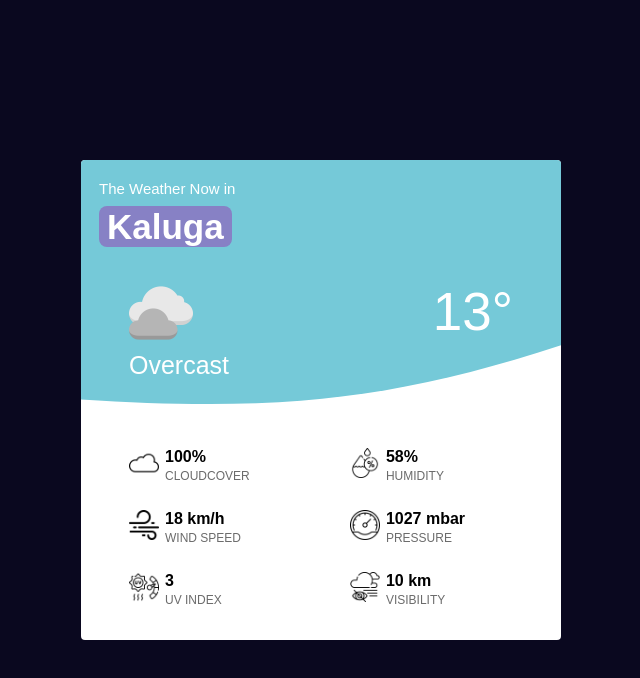
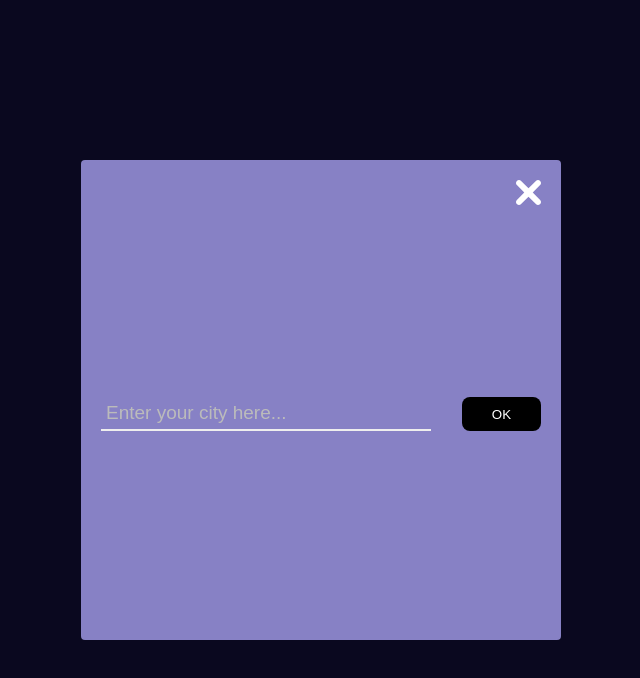
Before and after one commit to LexaWin/weather-app, a React (Create React App) app: page / in a window 1280 px wide. Shown: the top 678 px of the page, without its empty margins (319-959 px from the left). Built offline with nearby package versions, Linux system fonts and the light colour scheme.

Commit message:
Added CitySelect component

```diff
--- a/src/components/app/App.jsx
+++ b/src/components/app/App.jsx
@@ -2,6 +2,7 @@ import { Component } from 'react';
 import Main from '../main/Main';
 import Spinner from '../spinner/Spinner';
 import MainService from '../../services/MainService';
+import CitySelect from '../citySelect/CitySelect';
 
 import './App.css';
 
@@ -12,7 +13,8 @@ class App extends Component {
     this.mainService = new MainService();
 
     this.state = {
-      loading: true,
+      select: true,
+      loading: false,
       weather: null,
     };
 
@@ -23,16 +25,20 @@ class App extends Component {
     this.setState({ loading: false, weather });
   }
 
-  componentDidMount() {
-    this.mainService.getWeather().then(this.onWeatherLoaded);
-  }
+  render() {
+    const { select, loading, weather } = this.state;
 
-  render() {
-    const { loading, weather } = this.state;
+    const citySelect = select ? <CitySelect /> : null;
+    const spinner = loading ? <Spinner /> : null;
+    const main = weather && !loading ? <Main weather={weather} /> : null;
 
-    const element = loading ? <Spinner /> : <Main weather={weather} />;
-
-    return element;
+    return (
+      <>
+        {citySelect}
+        {spinner}
+        {main}
+      </>
+    );
   }
 }
 
--- /dev/null
+++ b/src/components/citySelect/CitySelect.css
@@ -0,0 +1,48 @@
+.city-select {
+  height: 100%;
+  background-color: #8781c5;
+  padding: 20px;
+  display: flex;
+  flex-direction: column;
+  /* z-index: 100; */
+}
+
+.btn-close {
+  color: #ffffff;
+  background: none;
+  border: none;
+  cursor: pointer;
+  align-self: flex-end;
+}
+
+.form {
+  flex-grow: 1;
+  display: flex;
+  align-items: center;
+  justify-content: space-between;
+}
+
+.form-input {
+  border: none;
+  border-bottom: 2px solid #eeeeee;
+  background-color: transparent;
+  color: #ffffff;
+  outline: none;
+  font-size: 19px;
+  width: 75%;
+  padding: 5px;
+}
+
+.form-input::placeholder {
+  color: #bbbbbb;
+}
+
+.form-submit {
+  background-color: #000000;
+  color: #ffffff;
+  width: 18%;
+  height: 34px;
+  border: none;
+  border-radius: 8px;
+  cursor: pointer;
+}
--- /dev/null
+++ b/src/components/citySelect/CitySelect.jsx
@@ -0,0 +1,52 @@
+import { Component } from 'react';
+
+import './CitySelect.css';
+
+import btn from '../../img/btn-close.svg';
+
+class CitySelect extends Component {
+  constructor(props) {
+    super(props);
+
+    this.state = {
+      value: '',
+    };
+
+    this.handleChange = this.handleChange.bind(this);
+    this.handleSubmit = this.handleSubmit.bind(this);
+  }
+
+  handleChange(e) {
+    this.setState({ value: e.target.value });
+  }
+
+  handleSubmit(e) {
+    e.preventDefault();
+  }
+
+  render() {
+    return (
+      <main className="city-select">
+        <button className="btn-close">
+          <img src={btn} alt="Close" width="25" />
+        </button>
+
+        <form className="form" onSubmit={this.handleSubmit}>
+          <input
+            type="text"
+            value={this.state.value}
+            onChange={this.handleChange}
+            className="form-input"
+            placeholder="Enter your city here..."
+            required
+          />
+          <button type="submit" className="form-submit">
+            OK
+          </button>
+        </form>
+      </main>
+    );
+  }
+}
+
+export default CitySelect;
```
Also changed, not shown: src/img/btn-close.svg (added).
